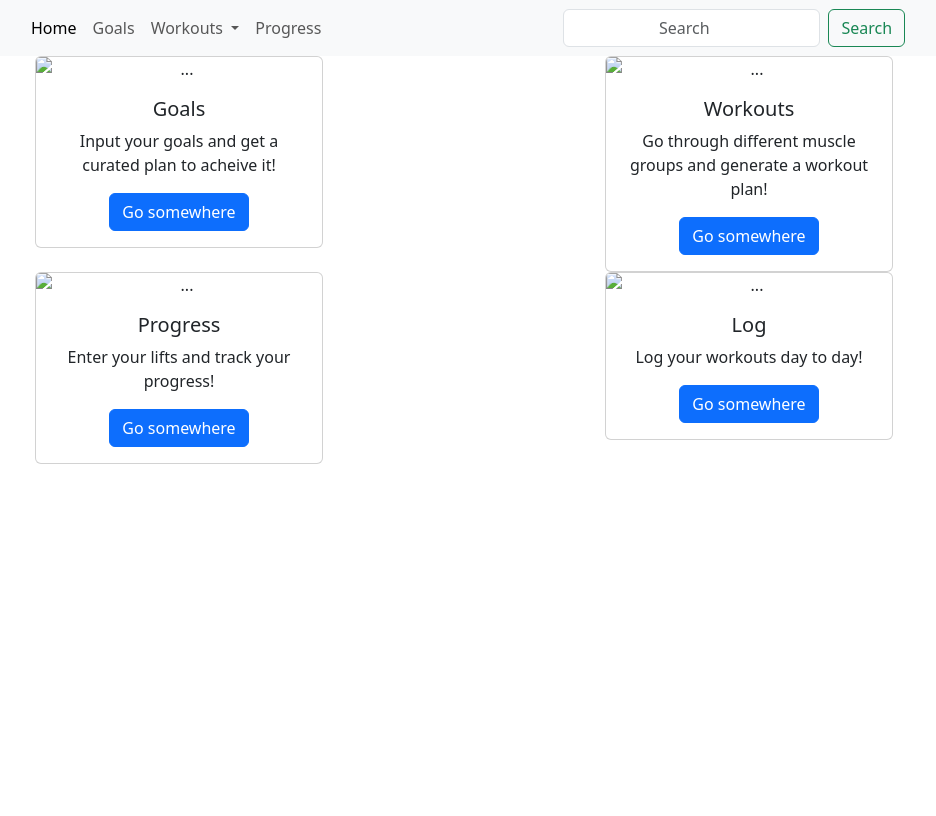
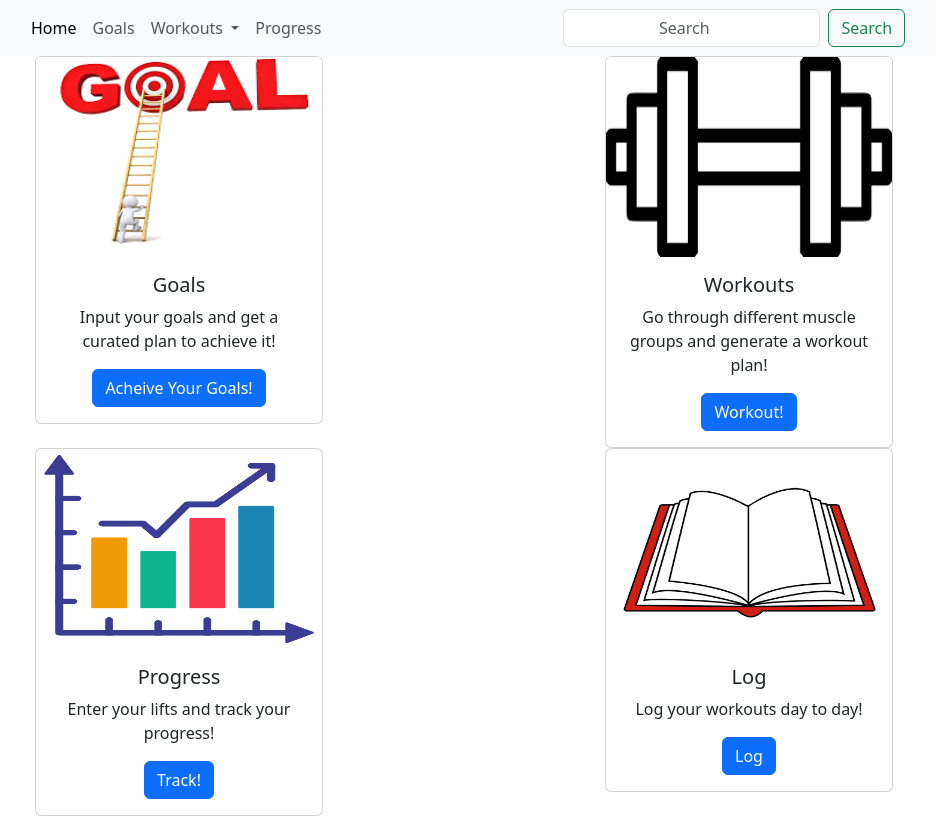
Before and after one commit to rohan1126/getstronger, a plain HTML site: page index.html in a window 1280 px wide. Shown: the whole page, without its empty margins (176-1112 px from the left). Drawn offline with nearby package versions, Linux system fonts and the light colour scheme.

Commit message:
some changes

```diff
--- a/index.html
+++ b/index.html
@@ -9,20 +9,21 @@
       rel="stylesheet"
       href="https://cdn.jsdelivr.net/npm/bootstrap@5.3.0/dist/css/bootstrap.min.css"
     />
-  </head>
-  <body>
     <style>
-
-      *{
+      * {
         text-align: center;
         align-items: center;
         margin: auto;
       }
-
-      </style>
+      img {
+        width: 200px;
+        height: 200px;
+      }
+    </style>
+  </head>
+  <body>
     <nav class="navbar navbar-expand-lg navbar-light bg-light">
       <div class="container">
-
         <button
           class="navbar-toggler"
           type="button"
@@ -57,18 +58,18 @@
               <ul class="dropdown-menu" aria-labelledby="navbarDropdown">
                 <li><a class="dropdown-item" href="#">Push Pull Leg</a></li>
                 <li><a class="dropdown-item" href="#">Arnold Split</a></li>
-
+                <li><a class="dropdown-item" href="#">Upper Lower</a></li>
+                <li><hr class="dropdown-divider" /></li>
                 <li>
-                  <a class="dropdown-item" href="#">Upper Lower</a>
-                  <li><hr class="dropdown-divider" /></li>
-                  <a class="dropdown-item" href="create.html">Create Your Own</a>
+                  <a class="dropdown-item" href="create.html"
+                    >Create Your Own</a
+                  >
                 </li>
               </ul>
             </li>
             <li class="nav-item">
-              <li class="nav-item">
-                <a class="nav-link" href="progress.html">Progress</a>
-              </li>
+              <a class="nav-link" href="progress.html">Progress</a>
+            </li>
           </ul>
           <form class="d-flex">
             <input
@@ -85,26 +86,32 @@
       </div>
     </nav>
 
-    <div class="container mx-auto">
+    <div class="container">
       <div class="row">
         <div class="col">
-          <div class="card" style="width: 18rem;">
-            <img src="..." class="card-img-top" alt="...">
+          <div class="card" style="width: 18rem">
+            <img src="/images/download-1.png" class="card-img-top" alt="..." />
             <div class="card-body">
               <h5 class="card-title">Goals</h5>
-              <p class="card-text">Input your goals and get a curated plan to acheive it!</p>
-              <a href="goals.html" class="btn btn-primary">Go somewhere</a>
+              <p class="card-text">
+                Input your goals and get a curated plan to achieve it!
+              </p>
+              <a href="goals.html" class="btn btn-primary"
+                >Acheive Your Goals!</a
+              >
             </div>
           </div>
         </div>
 
         <div class="col">
-          <div class="card" style="width: 18rem;">
-            <img src="..." class="card-img-top" alt="...">
+          <div class="card" style="width: 18rem">
+            <img src="/images/download.png" class="card-img-top" alt="..." />
             <div class="card-body">
               <h5 class="card-title">Workouts</h5>
-              <p class="card-text">Go through different muscle groups and generate a workout plan!</p>
-              <a href="create.html" class="btn btn-primary">Go somewhere</a>
+              <p class="card-text">
+                Go through different muscle groups and generate a workout plan!
+              </p>
+              <a href="create.html" class="btn btn-primary">Workout!</a>
             </div>
           </div>
         </div>
@@ -112,23 +119,23 @@
 
       <div class="row">
         <div class="col">
-          <div class="card" style="width: 18rem;">
-            <img src="..." class="card-img-top" alt="...">
+          <div class="card" style="width: 18rem">
+            <img src="/images/progress.png" class="card-img-top" alt="..." />
             <div class="card-body">
               <h5 class="card-title">Progress</h5>
               <p class="card-text">Enter your lifts and track your progress!</p>
-              <a href="progress.html" class="btn btn-primary">Go somewhere</a>
+              <a href="progress.html" class="btn btn-primary">Track!</a>
             </div>
           </div>
         </div>
 
         <div class="col">
-          <div class="card" style="width: 18rem;">
-            <img src="..." class="card-img-top" alt="...">
+          <div class="card" style="width: 18rem">
+            <img src="/images/log.png" class="card-img-top" alt="..." />
             <div class="card-body">
               <h5 class="card-title">Log</h5>
               <p class="card-text">Log your workouts day to day!</p>
-              <a href="log.html" class="btn btn-primary">Go somewhere</a>
+              <a href="log.html" class="btn btn-primary">Log</a>
             </div>
           </div>
         </div>
```
Also changed, not shown: goals.html (+2 -2 lines), images/download-1.png (added), images/download.png (added), images/goals.png (added), images/log.png (added), images/progress.png (added), images/workout.png (added).
